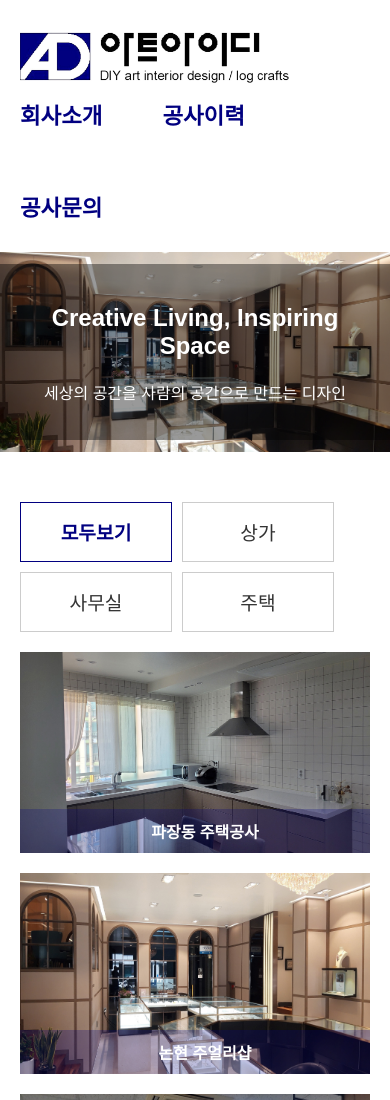
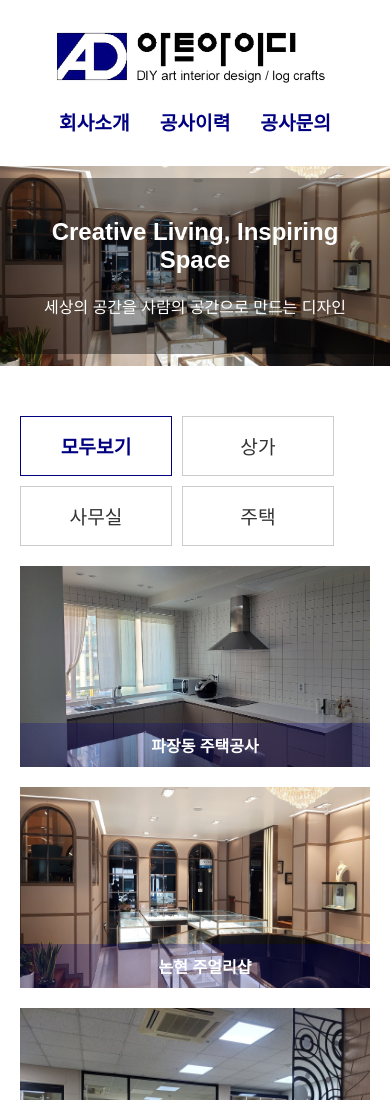
Before and after one commit to artid1998/artid1998.github.io, a plain HTML site: page portfolio.html in a window 390 px wide. Shown: the top 1100 px of the page. Drawn offline with Linux system fonts and the light colour scheme.

Commit message:
Add files via upload

```diff
--- a/portfolio.html
+++ b/portfolio.html
@@ -423,6 +423,22 @@
         width: 100%;
         padding-left: 0;
       }
+
+      .header-container {
+        flex-direction: column;
+        align-items: center;
+        gap: 20px;
+      }
+
+      nav {
+        width: 100%;
+        text-align: center;
+      }
+
+      nav ul {
+        justify-content: center;
+        gap: 30px;
+      }
     }
 
     @media (max-width: 1024px) {
@@ -437,6 +453,22 @@
       .category-content {
         width: 100%;
         padding-left: 0;
+      }
+
+      .header-container {
+        flex-direction: column;
+        align-items: center;
+        gap: 20px;
+      }
+
+      nav {
+        width: 100%;
+        text-align: center;
+      }
+
+      nav ul {
+        justify-content: center;
+        gap: 30px;
       }
 
       #main-image-container {
@@ -456,6 +488,28 @@
         padding: 0 20px;
       }
 
+      .header-container {
+        flex-direction: column;
+        align-items: center;
+        gap: 20px;
+      }
+
+      nav {
+        width: 100%;
+        text-align: center;
+      }
+
+      nav ul {
+        flex-direction: row;
+        justify-content: center;
+        gap: 30px;
+        font-size: 0.9rem;
+      }
+
+      nav ul li a {
+        font-size: 1.2rem;
+      }
+
       #main-image-container {
         width: calc(100vw - 40px) !important;
         max-width: calc(100vw - 40px) !important;
@@ -464,10 +518,6 @@
         max-height: 400px !important;
         min-height: 250px !important;
         margin: 0 0 20px 0 !important;
-      }
-
-      .header-container {
-        gap: 10px;
       }
 
       .main-visual h1 {
@@ -689,18 +739,39 @@
 
       let clickStartTime = 0;
       let clickStartX = 0;
+      let clickStartY = 0;
 
       thumbnailItem.addEventListener('mousedown', (e) => {
         clickStartTime = Date.now();
         clickStartX = e.clientX;
+        clickStartY = e.clientY;
+      });
+
+      thumbnailItem.addEventListener('touchstart', (e) => {
+        clickStartTime = Date.now();
+        clickStartX = e.touches[0].clientX;
+        clickStartY = e.touches[0].clientY;
       });
 
       thumbnailItem.addEventListener('mouseup', (e) => {
         const timeDiff = Date.now() - clickStartTime;
-        const moveDiff = Math.abs(e.clientX - clickStartX);
+        const moveDiffX = Math.abs(e.clientX - clickStartX);
+        const moveDiffY = Math.abs(e.clientY - clickStartY);
 
-        if (timeDiff < 200 && moveDiff < 5) {
+        if (timeDiff < 300 && moveDiffX < 10 && moveDiffY < 10) {
           showMainImage(index);
+        }
+      });
+
+      thumbnailItem.addEventListener('touchend', (e) => {
+        const timeDiff = Date.now() - clickStartTime;
+        if (e.changedTouches && e.changedTouches[0]) {
+          const moveDiffX = Math.abs(e.changedTouches[0].clientX - clickStartX);
+          const moveDiffY = Math.abs(e.changedTouches[0].clientY - clickStartY);
+
+          if (timeDiff < 300 && moveDiffX < 10 && moveDiffY < 10) {
+            showMainImage(index);
+          }
         }
       });
 
```
Also changed, not shown: contact.html (+20 -0 lines), index.html (+26 -0 lines), inquiry.html (+20 -0 lines).
